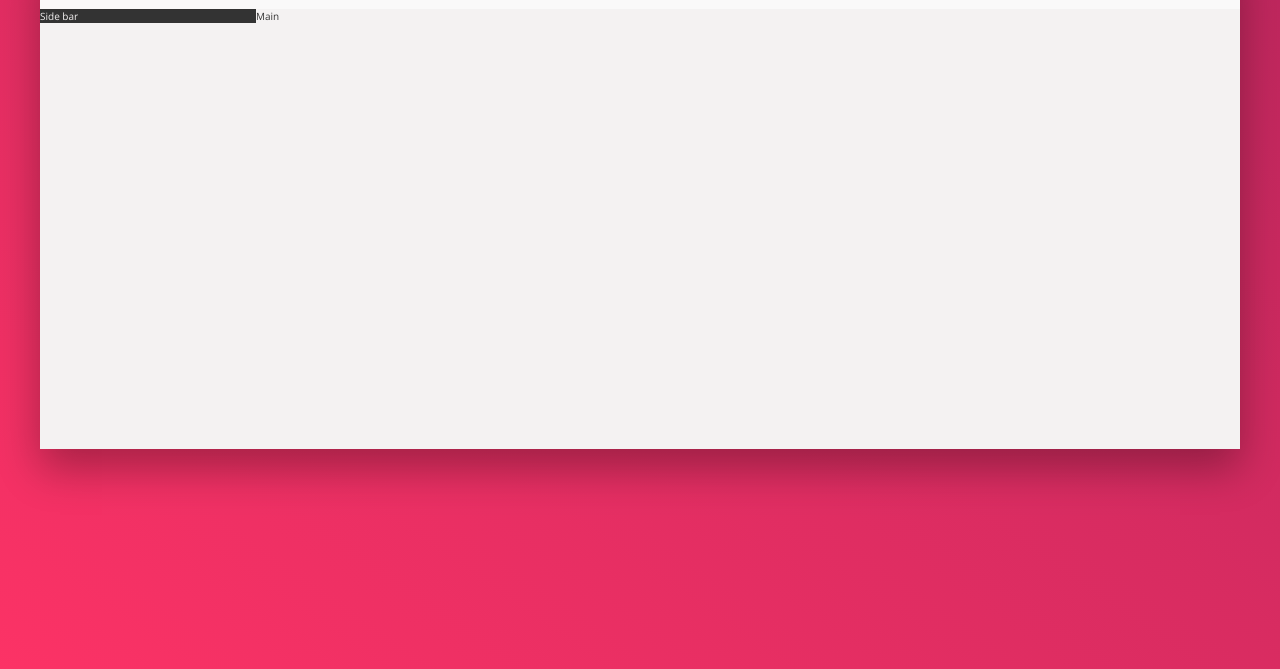
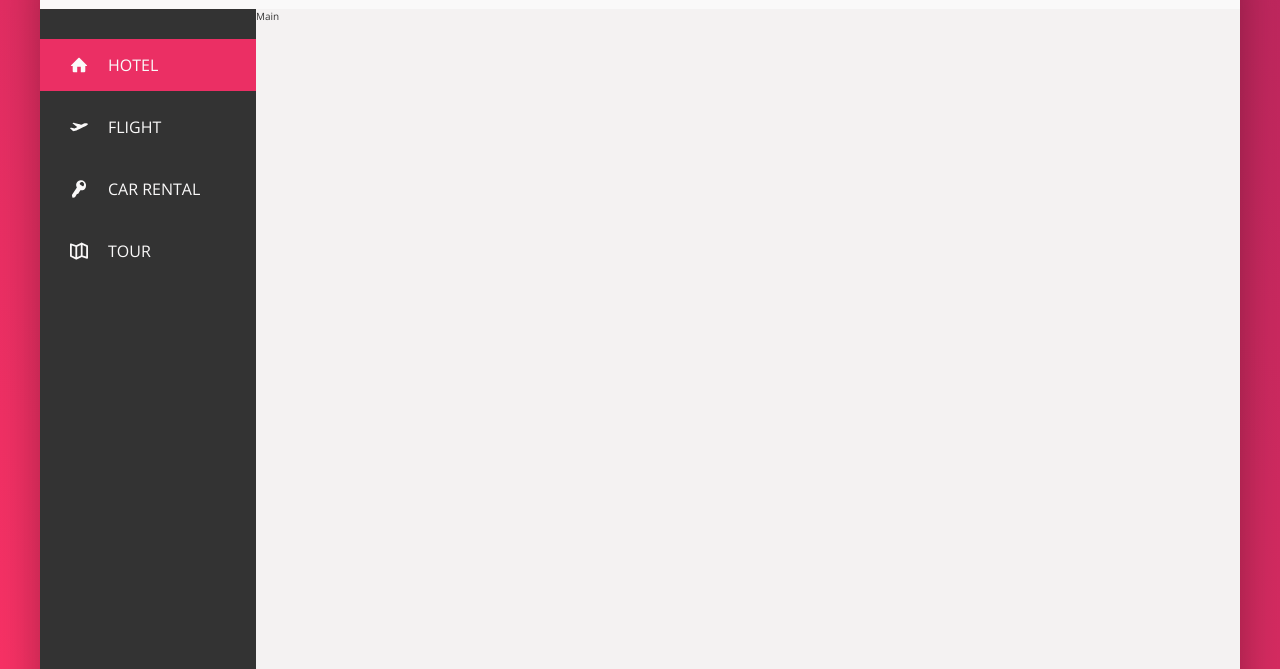
Before and after one commit to theaungmyatmoe/trillo, a website: page index.html in a window 1280 px wide. Shown: the part 131-800 px from the top of the page. Drawn offline with nearby package versions, Linux system fonts and the light colour scheme.

Commit message:
feat: add sidebar and transition

```diff
--- a/index.html
+++ b/index.html
@@ -43,7 +43,46 @@
     </header>
 
     <div class="content">
-        <nav class="sidebar">Side bar</nav>
+        <!--        Side bar -->
+        <nav class="sidebar">
+            <ul class="sidebar__nav">
+                <li class="sidebar__item sidebar__item--active">
+                    <a href="#" class="sidebar__link">
+                        <svg class="sidebar__icon">
+                            <use xlink:href="img/sprite.svg#icon-home"></use>
+                        </svg>
+                        Hotel
+                    </a>
+                </li>
+                <li class="sidebar__item">
+                    <a href="#" class="sidebar__link">
+                        <svg class="sidebar__icon">
+                            <use xlink:href="img/sprite.svg#icon-aircraft-take-off"></use>
+                        </svg>
+                        Flight
+                    </a>
+                </li>
+                <li class="sidebar__item">
+                    <a href="#" class="sidebar__link">
+                        <svg class="sidebar__icon">
+                            <use xlink:href="img/sprite.svg#icon-key"></use>
+                        </svg>
+                        Car Rental
+                    </a>
+                </li>
+                <li class="sidebar__item">
+                    <a href="#" class="sidebar__link">
+                        <svg class="sidebar__icon">
+                            <use xlink:href="img/sprite.svg#icon-map"></use>
+                        </svg>
+                        Tour
+                    </a>
+                </li>
+            </ul>
+            <p class="sidebar__legal">
+                © 2017 by trillo. All rights reserved.
+            </p>
+        </nav>
         <main class="hotel-view">Main</main>
     </div>
 </div>
--- a/sass/_components.scss
+++ b/sass/_components.scss
@@ -111,3 +111,68 @@
     color: var(--color-gray-dark-2);
   }
 }
+
+// sidebar
+
+.sidebar {
+  &__nav {
+    display: flex;
+    flex-direction: column;
+    width: 100%;
+    list-style: none;
+    gap: 1rem;
+  }
+
+  &__item {
+    padding: 1.5rem 3rem;
+    display: flex;
+    align-items: center;
+    position: relative;
+  }
+
+  &__item::before {
+    content: "";
+    background: var(--color-primary);
+    position: absolute;
+    top: 0;
+    left: 0;
+    bottom: 0;
+    width: 3px;
+    transform: scaleY(0);
+    transition: transform .2s cubic-bezier(.65, -0.04, .07, 1.14),
+    width .4s .2s;
+  }
+
+  &__item:hover::before,
+  &__item--active::before {
+    transform: scaleY(1);
+    width: 100%;
+  }
+
+  &__link:link,
+  &__link:visited {
+    color: var(--color-gray-light-1);
+    font-size: 1.6rem;
+    text-transform: uppercase;
+    text-decoration: none;
+    width: 100%;
+    display: flex;
+    align-items: center;
+    z-index: 10;
+  }
+
+  &__icon {
+    height: 1.8rem;
+    width: 1.8rem;
+    fill: currentColor;
+    margin-right: 2rem;
+  }
+
+  &__legal {
+    font-size: 1.3rem;
+    text-align: center;
+    padding: 0 .5rem;
+    line-height: 1.6;
+    color: var(--color-gray-light-2);
+  }
+}
--- a/sass/_layout.scss
+++ b/sass/_layout.scss
@@ -21,10 +21,16 @@
 
 .sidebar {
   background: var(--color-gray-dark-1);
+  color: var(--color-gray-light-2);
   flex: 0 0 18%;
-  color: var(--color-gray-light-2);
+  display: flex;
+  flex-direction: column;
+  justify-content: space-between;
+  align-items: center;
+  padding: 3rem 0;
 }
 
 .hotel-view {
   flex: 1;
+  height: 80rem;
 }
```
Also changed, not shown: css/style.css, 1 other file.
